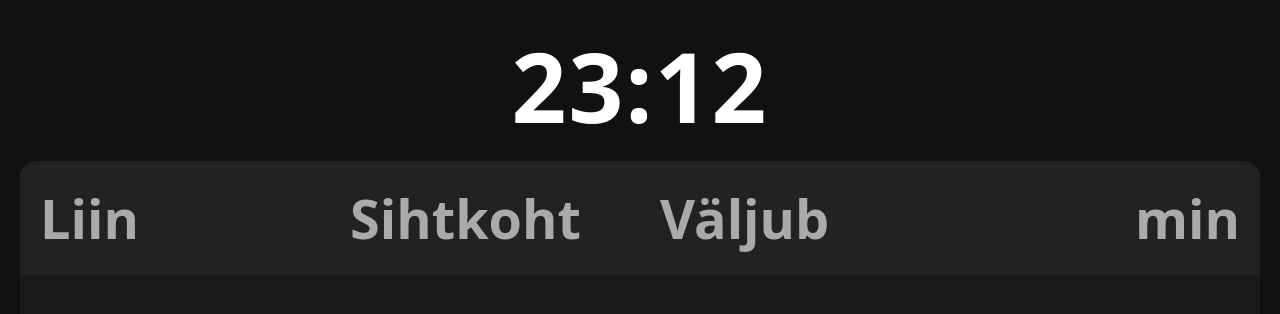
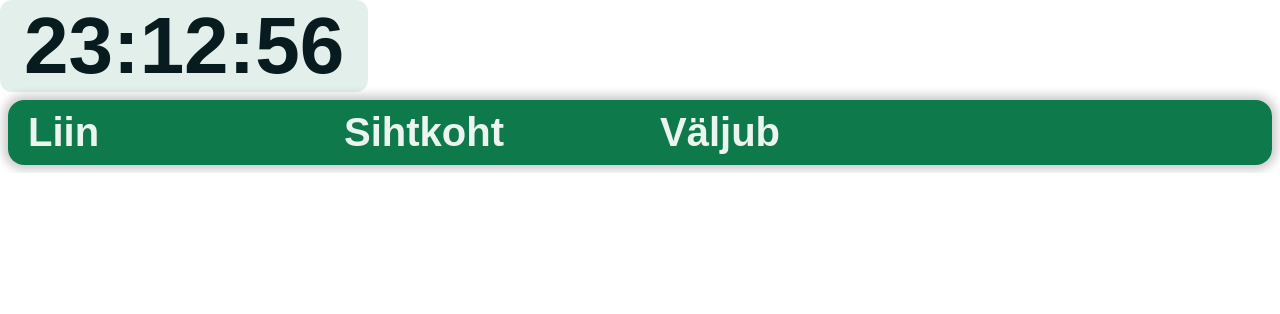
Before and after one commit to Kutsuu/perg-transport, a plain HTML site: page index.html in a window 1280 px wide. Drawn offline with nearby package versions, Linux system fonts and the light colour scheme; no server answers.

Commit message:
Add files via upload

```diff
--- a/index.html
+++ b/index.html
@@ -1,102 +1,120 @@
 <!doctype html>
 <html lang="et">
+
 <head>
     <meta charset="utf-8">
     <title>Väljumised</title>
     <meta name="viewport" content="width=device-width,initial-scale=1">
-
     <style>
-:root{
-  --bg:#111;
-  --panel:#1a1a1a;
-  --text:#ffffff;
-  --muted:#aaaaaa;
-  --accent:#12e747c2;
+        :root {
+            --bg: #ffffff;
+            --panel: #ffffff;
+            --text: #081b1f;
+            --muted: #ecf4f0;
+            --accent: #0e794b;
         }
 
-html,body{
-  height:100%;
-  margin:0;
-  background:var(--bg);
-  font-family:system-ui,-apple-system,"Segoe UI",Roboto,Arial;
-  color:var(--text);
+        html,
+        body {
+            justify-content: center;
+            margin: 0;
+            background: var(--bg);
+            font-family: Mulish, Arial, sans-serif;
+            color: var(--text);
+            font-size: 5vh;
+            overflow: hidden;
         }
 
         /* Layout */
-.wrapper{
-  height:100%;
-  display:flex;
-  flex-direction:column;
+        .wrapper {
+            height: 100%;
+            display: flex;
+            flex-direction: column;
         }
 
         /* Large centered clock */
-.clock{
-  text-align:center;
-  font-size:96px;
-  font-weight:800;
-  padding:20px 0 10px 0;
-  letter-spacing:2px;
+        .clock {
+            display: inline-block;
+            background: #e3efea;
+            color: var(--text);
+            padding: 0px 24px;
+            border-radius: 12px;
+            width: fit-content;
+
+            text-align: left;
+            font-size: 10vh;
+            font-weight: 800;
         }
 
         /* Table fills remaining space */
-.table-container{
-  flex:1;
-  display:flex;
-  flex-direction:column;
-  padding:0 20px 20px 20px;
+        .table-container {
+            flex: 1;
+            display: flex;
+            flex-direction: column;
+            padding: 8px;
         }
 
-table{
-  width:100%;
-  height:100%;
-  border-collapse:collapse;
-  table-layout:fixed;
-  background:var(--panel);
-  border-radius:16px;
-  overflow:hidden;
+        table {
+            width: 100%;
+            height: fit-content;
+            border-collapse: collapse;
+            table-layout: fixed;
+            background: var(--panel);
+            border-radius: 16px;
+            overflow: hidden;
+            box-shadow: 0 0 10px 5px rgba(0, 0, 0, 0.2);
         }
 
-thead{
-  background:#222;
+        thead {
+            background: #0e794b;
         }
 
-th{
-  font-size:54px;
-  font-weight:600;
-  text-align:left;
-  padding:20px;
-  color:var(--muted);
+        th {
+            font-weight: 600;
+            text-align: left;
+            padding: 10px 20px 10px 20px;
+            color: var(--muted);
         }
 
-td{
-  font-size:54px;
-  font-weight:700;
-  padding:20px;
-  border-top:1px solid #2a2a2a;
+        td {
+            font-weight: 700;
+            padding: 10px 20px 10px 20px;
+            border-top: 1px solid #ecf4f0;
         }
 
-tbody tr{
-  height:9%;
+        tbody tr {
+            height: 9%;
         }
 
-tbody tr:nth-child(even){
-  background:#181818;
+        tbody tr:nth-child(even) {
+            background: #e3efea;
         }
 
-.line{
-  color:var(--accent);
-  font-weight:800;
+        .line {
+            color: var(--accent);
+            font-weight: 800;
         }
 
-.minutes{
-  text-align:right;
-  font-size:54px;
+        .minutes {
+            text-align: left;
+            width: fit-content;
+        }
+
+        /* Highlight box for the route number (ONLY visual change) */
+        .line-box {
+            display: inline-block;
+            background: var(--accent);
+            color: #ffffff;
+            padding: 0px 24px;
+            border-radius: 12px;
+            font-weight: 800;
         }
     </style>
 
     <script src="https://cdnjs.cloudflare.com/ajax/libs/jszip/3.10.1/jszip.min.js"></script>
     <script src="https://cdnjs.cloudflare.com/ajax/libs/PapaParse/5.3.2/papaparse.min.js"></script>
 </head>
+
 <body>
 
     <div class="wrapper">
@@ -109,7 +127,7 @@ tbody tr:nth-child(even){
                         <th>Liin</th>
                         <th>Sihtkoht</th>
                         <th>Väljub</th>
-          <th style="text-align:right;">min</th>
+                        <th></th>
                     </tr>
                 </thead>
                 <tbody></tbody>
@@ -120,138 +138,131 @@ tbody tr:nth-child(even){
     <script>
         const DEFAULT_ZIP = './tallinn.zip';
         const DEFAULT_STOP = 'Kolde puiestee';
-const MAX_DISPLAY = 10;
+        const MAX_DISPLAY = 8;
         const REFRESH_INTERVAL_MS = 15000;
-const REDOWNLOAD_INTERVAL_MS = 5*60*1000;
+        const REDOWNLOAD_INTERVAL_MS = 5 * 60 * 1000;
 
         let INDEXES = null;
         let lastDownloadedAt = 0;
 
-function updateClock(){
+        function updateClock() {
             const n = new Date();
-  const hh = String(n.getHours()).padStart(2,'0');
-  const mm = String(n.getMinutes()).padStart(2,'0');
-  document.getElementById("clock").textContent = hh + ":" + mm;
+            const hh = String(n.getHours()).padStart(2, '0');
+            const mm = String(n.getMinutes()).padStart(2, '0');
+            const ss = String(n.getSeconds()).padStart(2, '0');
+            document.getElementById("clock").textContent = hh + ":" + mm + ":" + ss;
         }
-setInterval(updateClock,1000);
+        setInterval(updateClock, 1000);
         updateClock();
 
-function parseCSV(text){
-  return Papa.parse(text.trim(), {header:true, skipEmptyLines:true}).data;
-}
+        function parseCSV(text) { return Papa.parse(text.trim(), { header: true, skipEmptyLines: true }).data; }
 
-function parseGtfsTimeToDate(timeStr, ref){
-  if(!timeStr) return null;
-  let [h,m,s] = timeStr.split(":").map(Number);
+        function parseGtfsTimeToDate(timeStr, ref) {
+            if (!timeStr) return null;
+            let [h, m, s] = timeStr.split(":").map(Number);
             const d = new Date(ref);
-  d.setHours(0,0,0,0);
-  const addDays = Math.floor(h/24);
+            d.setHours(0, 0, 0, 0);
+            const addDays = Math.floor(h / 24);
             h = h % 24;
-  d.setDate(d.getDate()+addDays);
-  d.setHours(h,m,s,0);
+            d.setDate(d.getDate() + addDays);
+            d.setHours(h, m, s, 0);
             return d;
         }
 
-async function loadGTFS(force=false){
+        async function loadGTFS(force = false) {
             const now = Date.now();
-  if(!force && INDEXES && now - lastDownloadedAt < REDOWNLOAD_INTERVAL_MS){
+            if (!force && INDEXES && now - lastDownloadedAt < REDOWNLOAD_INTERVAL_MS) {
                 return INDEXES;
             }
-
             const res = await fetch(DEFAULT_ZIP);
             const ab = await res.arrayBuffer();
             const zip = await JSZip.loadAsync(ab);
-
             const stops = parseCSV(await zip.file("stops.txt").async("string"));
             const stop_times = parseCSV(await zip.file("stop_times.txt").async("string"));
             const trips = parseCSV(await zip.file("trips.txt").async("string"));
             const routes = parseCSV(await zip.file("routes.txt").async("string"));
-
-  const stopById = new Map(stops.map(s=>[s.stop_id,s]));
-  const tripById = new Map(trips.map(t=>[t.trip_id,t]));
-  const routeById = new Map(routes.map(r=>[r.route_id,r]));
-
+            const stopById = new Map(stops.map(s => [s.stop_id, s]));
+            const tripById = new Map(trips.map(t => [t.trip_id, t]));
+            const routeById = new Map(routes.map(r => [r.route_id, r]));
             const stopTimesByStop = new Map();
-  for(const st of stop_times){
-    if(!stopTimesByStop.has(st.stop_id)){
-      stopTimesByStop.set(st.stop_id,[]);
+            for (const st of stop_times) {
+                if (!stopTimesByStop.has(st.stop_id)) {
+                    stopTimesByStop.set(st.stop_id, []);
                 }
                 stopTimesByStop.get(st.stop_id).push(st);
             }
-
-  INDEXES = {stops,stopById,tripById,routeById,stopTimesByStop};
+            INDEXES = { stops, stopById, tripById, routeById, stopTimesByStop };
             lastDownloadedAt = now;
             return INDEXES;
         }
 
-function computeUpcoming(){
-  if(!INDEXES) return [];
+        function computeUpcoming() {
+            if (!INDEXES) return [];
             const stopIds = INDEXES.stops
-    .filter(s=>s.stop_name.toLowerCase().includes(DEFAULT_STOP.toLowerCase()))
-    .map(s=>s.stop_id);
+                .filter(s => s.stop_name.toLowerCase().includes(DEFAULT_STOP.toLowerCase()))
+                .map(s => s.stop_id);
 
             const now = new Date();
             const candidates = [];
 
-  for(const sid of stopIds){
-    const rows = INDEXES.stopTimesByStop.get(sid)||[];
-    for(const r of rows){
-      const dt = parseGtfsTimeToDate(r.departure_time||r.arrival_time, now);
-      if(!dt) continue;
-      if(dt < now) continue;
-
-      const trip = INDEXES.tripById.get(r.trip_id)||{};
-      const route = INDEXES.routeById.get(trip.route_id)||{};
+            for (const sid of stopIds) {
+                const rows = INDEXES.stopTimesByStop.get(sid) || [];
+                for (const r of rows) {
+                    const dt = parseGtfsTimeToDate(r.departure_time || r.arrival_time, now);
+                    if (!dt) continue;
+                    if (dt < now) continue;
+                    const trip = INDEXES.tripById.get(r.trip_id) || {};
+                    const route = INDEXES.routeById.get(trip.route_id) || {};
                     candidates.push({
                         dt,
-        route: route.route_short_name||route.route_id||"",
-        headsign: trip.trip_headsign||""
+                        route: route.route_short_name || route.route_id || "",
+                        headsign: trip.trip_headsign || ""
                     });
                 }
             }
 
-  candidates.sort((a,b)=>a.dt-b.dt);
+            candidates.sort((a, b) => a.dt - b.dt);
 
-  const unique=[];
-  const seen=new Set();
-  for(const c of candidates){
-    const key=c.route+"|"+c.dt.getTime();
-    if(seen.has(key)) continue;
+            const unique = [];
+            const seen = new Set();
+            for (const c of candidates) {
+                const key = c.route + "|" + c.dt.getTime();
+                if (seen.has(key)) continue;
                 seen.add(key);
                 unique.push(c);
-    if(unique.length>=MAX_DISPLAY) break;
+                if (unique.length >= MAX_DISPLAY) break;
             }
-
             return unique;
         }
 
-function render(){
-  const tbody=document.querySelector("#departuresTable tbody");
-  const upcoming=computeUpcoming();
-  tbody.innerHTML="";
+        function escapeHtml(s = '') { return String(s).replaceAll('&', '&amp;').replaceAll('<', '&lt;').replaceAll('>', '&gt;'); }
 
-  for(const u of upcoming){
-    const tr=document.createElement("tr");
-    const mins=Math.max(0,Math.round((u.dt-new Date())/60000));
-    tr.innerHTML=`
-      <td class="line">${u.route}</td>
-      <td>${u.headsign}</td>
-      <td>${u.dt.toLocaleTimeString([], {hour:'2-digit',minute:'2-digit'})}</td>
-      <td class="minutes">${mins}</td>
+        function render() {
+            const tbody = document.querySelector("#departuresTable tbody");
+            const upcoming = computeUpcoming();
+            tbody.innerHTML = "";
+            for (const u of upcoming) {
+                const tr = document.createElement("tr");
+                const mins = Math.max(0, Math.round((u.dt - new Date()) / 60000));
+                tr.innerHTML = `
+      <td><span class="line-box">${escapeHtml(u.route)}</span></td>
+      <td>${escapeHtml(u.headsign)}</td>
+      <td>${escapeHtml(u.dt.toLocaleTimeString([], { hour: '2-digit', minute: '2-digit' }))}</td>
+      <td class="minutes">${mins} min</td>
     `;
                 tbody.appendChild(tr);
             }
         }
 
-async function refresh(force=false){
+        async function refresh(force = false) {
             await loadGTFS(force);
             render();
         }
 
         refresh(true);
-setInterval(()=>refresh(false),REFRESH_INTERVAL_MS);
-setInterval(()=>refresh(true),REDOWNLOAD_INTERVAL_MS);
-
+        setInterval(() => refresh(false), REFRESH_INTERVAL_MS);
+        setInterval(() => refresh(true), REDOWNLOAD_INTERVAL_MS);
     </script>
 </body>
+
 </html>
```
Lines whose indentation alone changed are shown as unchanged.
